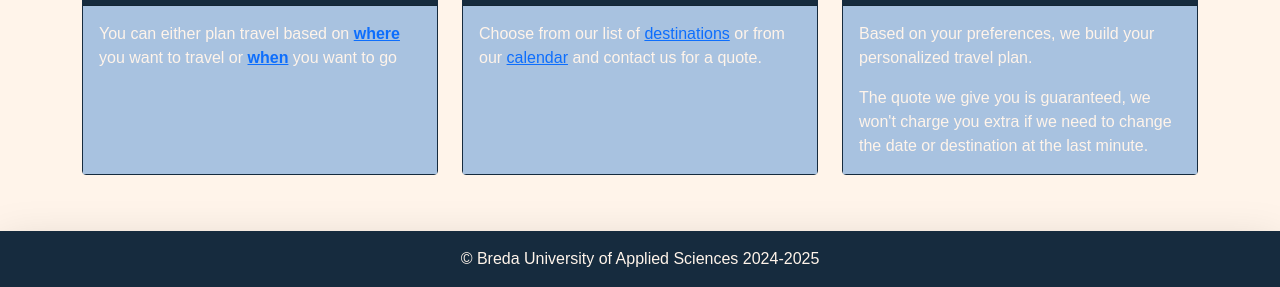
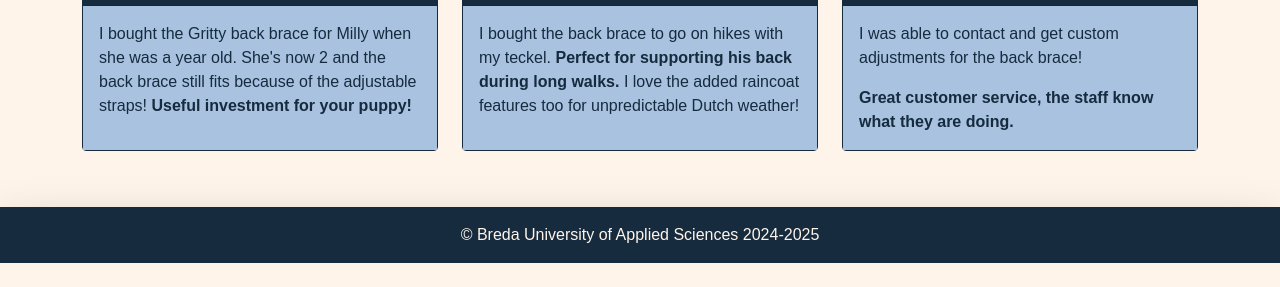
Before and after one commit to grittynl/gritty, a plain HTML site: page index.html in a window 1280 px wide. Shown: the part 606-893 px from the top of the page. After the commit the page ends 869 px from the top, so only its background shows below. Drawn offline with nearby package versions, Linux system fonts and the light colour scheme; a web font is replaced by a local one.

Commit message:
Updated text

```diff
--- a/index.html
+++ b/index.html
@@ -102,7 +102,7 @@
               <h3 class= "fw-bold">Quinty Smit</h3>
             </div>
             <div class="card-body bg-babyblue">
-              <p class="card-text text-offwhite">You can either plan travel based on <strong><a href="destinations.html">where</a></strong> you want to travel or <strong><a href="calendar.html">when</a></strong> you want to go</p>
+              <p class="card-text text-navy">I bought the Gritty back brace for Milly when she was a year old. She's now 2 and the back brace still fits because of the adjustable straps! <class fw-bold><strong> Useful investment for your puppy!</strong></class></p>
             </div>
           </div>
         </div>
@@ -113,7 +113,7 @@
               <h3 class="fw-bold">Fenne Visser</h3>
             </div>
             <div class="card-body bg-babyblue">
-              <p class="card-text text-offwhite">Choose from our list of <a href="destinations.html">destinations</a> or from our <a href="calendar.html">calendar</a> and contact us for a quote.</p>
+              <p class="card-text text-navy">I bought the back brace to go on hikes with my teckel. <class fw-bold><strong> Perfect for supporting his back during long walks.</strong></class> I love the added raincoat features too for unpredictable Dutch weather!</p>
             </div>
           </div>
         </div>
@@ -124,8 +124,8 @@
               <h3 class="fw-bold">Tim Jansen</h3>
             </div>
             <div class="card-body bg-babyblue">
-              <p class="card-text text-offwhite">Based on your preferences, we build your personalized travel plan.</p>
-              <p class="card-text text-offwhite">The quote we give you is guaranteed, we won't charge you extra if we need to change the date or destination at the last minute.</p>
+              <p class="card-text text-navy">I was able to contact and get custom adjustments for the back brace!</p>
+              <p class="card-text text-navy fw-bold">Great customer service, the staff know what they are doing.</p>
             </div>
           </div>
         </div>
```
